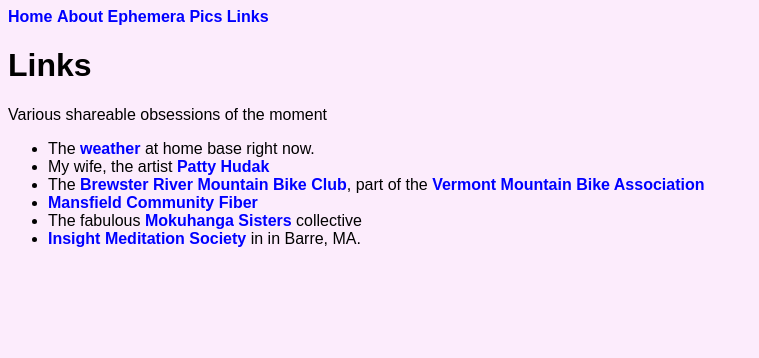
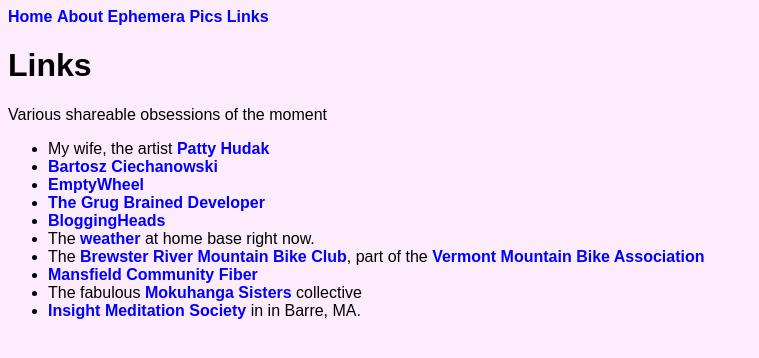
Before and after one commit to mkolon/mattkolon.com, a Jekyll site: the page built from links.md, in a window 1280 px wide. Shown: the top 358 px of the page, without its empty margins (0-759 px from the left). Built offline with Jekyll 4.4.1, drawn with Linux system fonts in a browser that asks for light colours.

Commit message:
added links

```diff
--- a/links.md
+++ b/links.md
@@ -5,8 +5,12 @@
 
 # Links
 Various shareable obsessions of the moment
+- My wife, the artist [Patty Hudak](https://www.pattyhudak.com/){:target="_blank"}
+- [Bartosz Ciechanowski](https://ciechanow.ski/)
+- [EmptyWheel](https://www.emptywheel.net/)
+- [The Grug Brained Developer](https://grugbrain.dev/)
+- [BloggingHeads](https://bloggingheads.tv/)
 - The [weather](https://ambientweather.net/dashboard/4b9c2c78eff14be3e50adcc429ae4624/tiles) at home base right now.
-- My wife, the artist [Patty Hudak](https://www.pattyhudak.com/){:target="_blank"}
 - The [Brewster River Mountain Bike Club](http://brmbc.org/){:target="_blank"}, part of the [Vermont Mountain Bike Association](https://vmba.org/){:target="_blank"}
 - [Mansfield Community Fiber](https://mcfibervt.com/){:target="_blank"}
 - The fabulous [Mokuhanga Sisters](https://mokuhangasisters.com){:target="_blank"} collective
```
